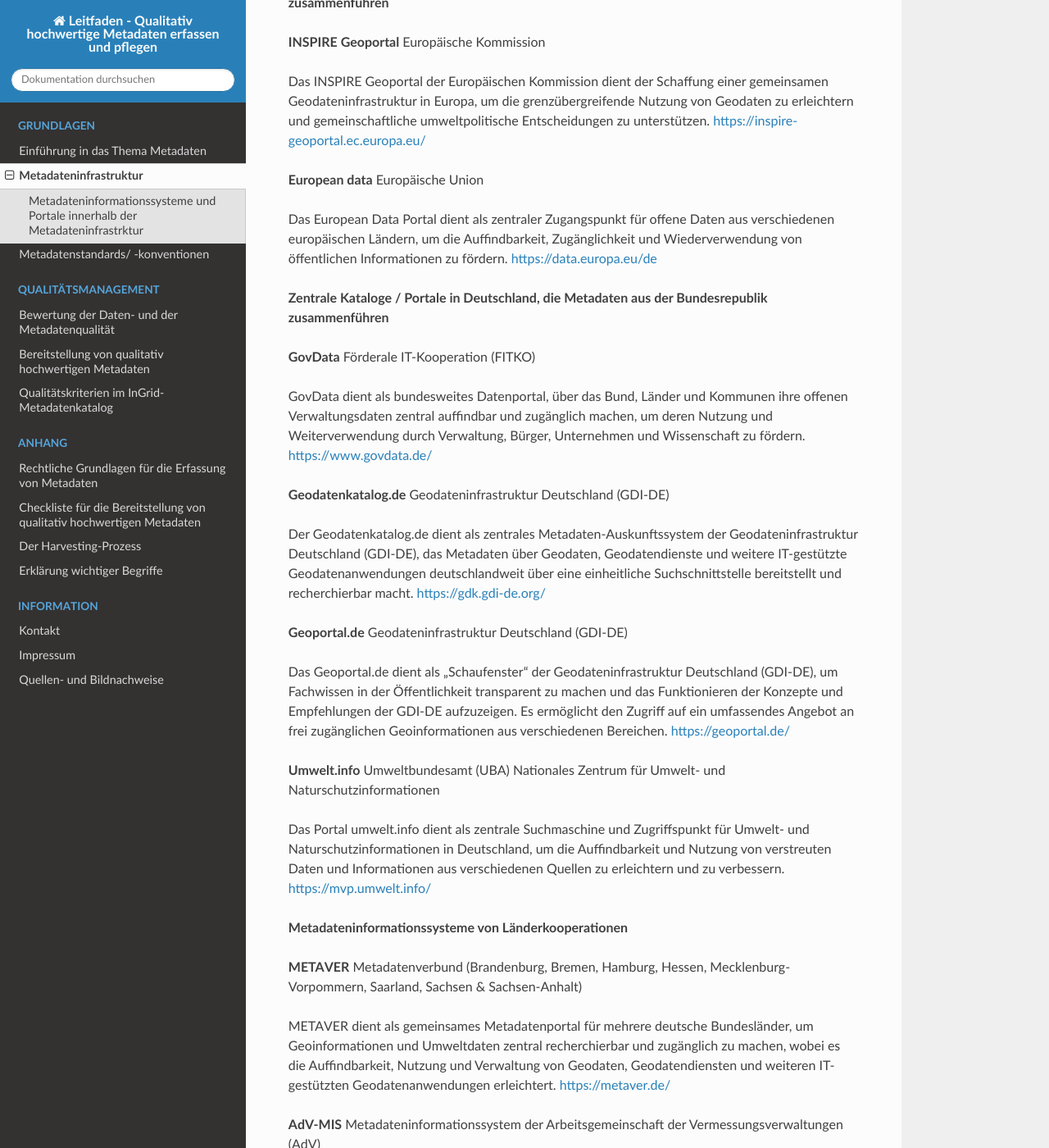
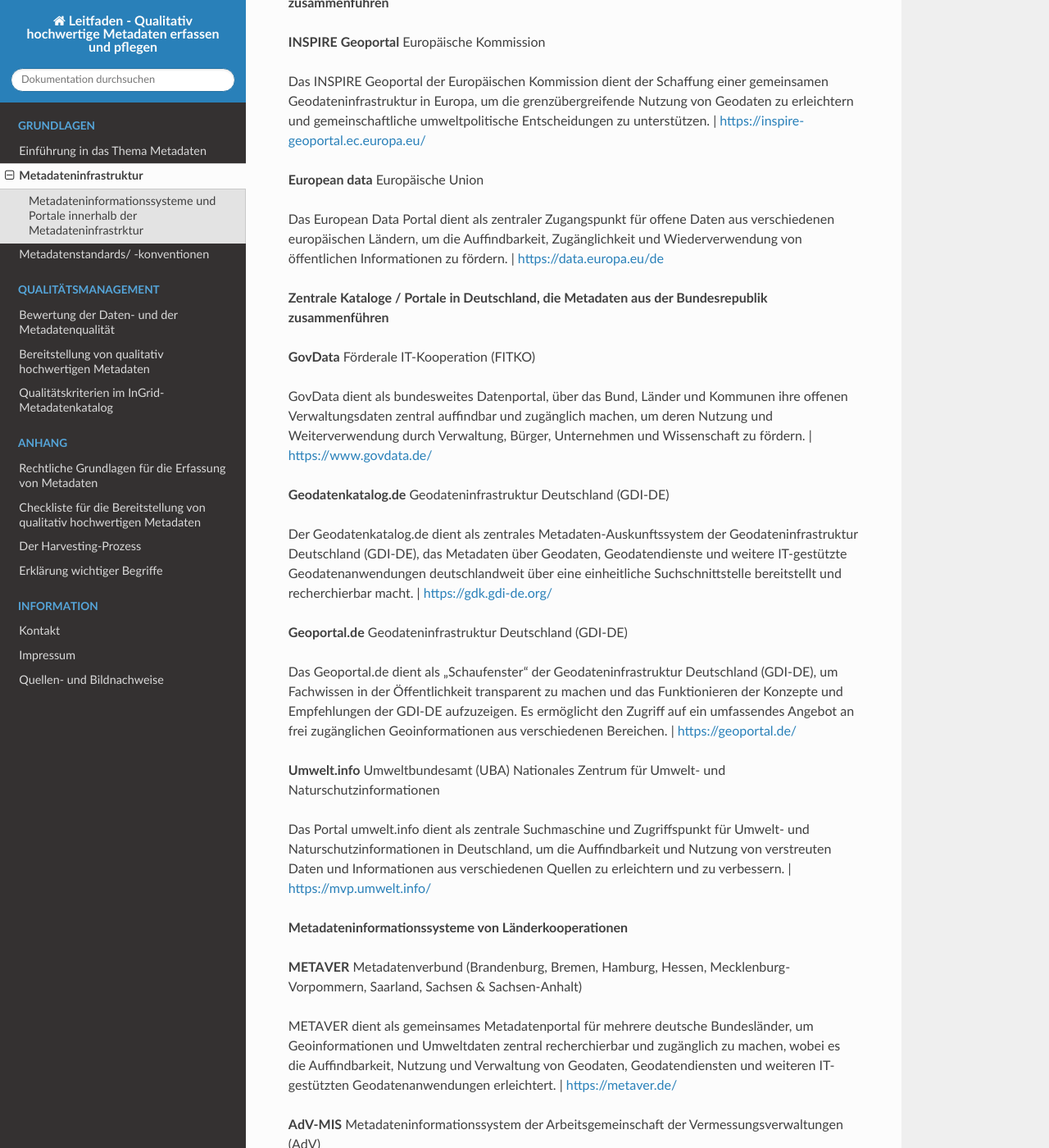
Before and after one commit to tomiwo/ingrid-mdk-st-high-quality-metadata, a Sphinx documentation site: the page built from docs/grundlagen/metadateninfrastruktur.rst, in a window 1280 px wide and 1400 px high, scrolled down 2295 px. Shown: the whole window at 82% size. Built offline with Sphinx 7.4.7 and the Read the Docs theme 3.1.0, drawn with Linux system fonts in a browser that asks for light colours; some of the changed text lies outside the part shown.

```diff
--- a/docs/grundlagen/metadateninfrastruktur.rst
+++ b/docs/grundlagen/metadateninfrastruktur.rst
@@ -65,14 +65,14 @@ Metadateninformationssysteme und Portale innerhalb der Metadateninfrastrktur
 Europäische Kommission
 
 Das INSPIRE Geoportal der Europäischen Kommission dient der Schaffung einer gemeinsamen Geodateninfrastruktur in Europa, um die grenzübergreifende Nutzung von Geodaten zu erleichtern und gemeinschaftliche umweltpolitische Entscheidungen zu unterstützen.
-https://inspire-geoportal.ec.europa.eu/
+| https://inspire-geoportal.ec.europa.eu/
 
 
 **European data**
 Europäische Union
 
 Das European Data Portal dient als zentraler Zugangspunkt für offene Daten aus verschiedenen europäischen Ländern, um die Auffindbarkeit, Zugänglichkeit und Wiederverwendung von öffentlichen Informationen zu fördern.
-https://data.europa.eu/de
+| https://data.europa.eu/de
 
 
 **Zentrale Kataloge / Portale in Deutschland, die Metadaten aus der Bundesrepublik zusammenführen**
@@ -81,21 +81,21 @@ https://data.europa.eu/de
 Förderale IT-Kooperation (FITKO)
 
 GovData dient als bundesweites Datenportal, über das Bund, Länder und Kommunen ihre offenen Verwaltungsdaten zentral auffindbar und zugänglich machen, um deren Nutzung und Weiterverwendung durch Verwaltung, Bürger, Unternehmen und Wissenschaft zu fördern.
-https://www.govdata.de/
+| https://www.govdata.de/
 
 
 **Geodatenkatalog.de**
 Geodateninfrastruktur Deutschland (GDI-DE)
 
 Der Geodatenkatalog.de dient als zentrales Metadaten-Auskunftssystem der Geodateninfrastruktur Deutschland (GDI-DE), das Metadaten über Geodaten, Geodatendienste und weitere IT-gestützte Geodatenanwendungen deutschlandweit über eine einheitliche Suchschnittstelle bereitstellt und recherchierbar macht.
-https://gdk.gdi-de.org/
+| https://gdk.gdi-de.org/
 
 
 **Geoportal.de**
 Geodateninfrastruktur Deutschland (GDI-DE)
 
 Das Geoportal.de dient als "Schaufenster" der Geodateninfrastruktur Deutschland (GDI-DE), um Fachwissen in der Öffentlichkeit transparent zu machen und das Funktionieren der Konzepte und Empfehlungen der GDI-DE aufzuzeigen. Es ermöglicht den Zugriff auf ein umfassendes Angebot an frei zugänglichen Geoinformationen aus verschiedenen Bereichen.
-https://geoportal.de/
+| https://geoportal.de/
 
 
 **Umwelt.info**
@@ -103,7 +103,7 @@ Umweltbundesamt (UBA)
 Nationales Zentrum für Umwelt- und Naturschutzinformationen
 
 Das Portal umwelt.info dient als zentrale Suchmaschine und Zugriffspunkt für Umwelt- und Naturschutzinformationen in Deutschland, um die Auffindbarkeit und Nutzung von verstreuten Daten und Informationen aus verschiedenen Quellen zu erleichtern und zu verbessern.
-https://mvp.umwelt.info/
+| https://mvp.umwelt.info/
 
 
 **Metadateninformationssysteme von Länderkooperationen**
@@ -113,7 +113,7 @@ Metadatenverbund (Brandenburg, Bremen, Hamburg, Hessen, Mecklenburg-Vorpommern,
 Sachsen & Sachsen-Anhalt)
 
 METAVER dient als gemeinsames Metadatenportal für mehrere deutsche Bundesländer, um Geoinformationen und Umweltdaten zentral recherchierbar und zugänglich zu machen, wobei es die Auffindbarkeit, Nutzung und Verwaltung von Geodaten, Geodatendiensten und weiteren IT-gestützten Geodatenanwendungen erleichtert.
-https://metaver.de/
+| https://metaver.de/
 
 
 **AdV-MIS**
@@ -129,18 +129,18 @@ https://advmis.geodatenzentrum.de/
 Staatskanzlei Sachsen-Anhalt
 
 Die Suche im Landesportal Sachsen-Anhalt ermöglicht die Recherche von Geodatensätzen, Geodatendiensten und Geoanwendungen, die im Metadatenkatalog Sachsen-Anhalt erfasst sind, um deren Auffindbarkeit und Zugänglichkeit zu verbessern.
-https://suche.sachsen-anhalt.de/
+| https://suche.sachsen-anhalt.de/
 
 
 **Umweltportal Sachsen-Anhalt (Suche)**
 Ministeriums für Wissenschaft, Energie, Klimaschutz und Umwelt (MWU) des Landes Sachsen-Anhalt
 
 Die Suche im Umweltportal Sachsen-Anhalt ermöglicht die Recherche von Umweltinformationen, einschließlich Metadaten zu Geodatensätzen, Geodatendiensten und Geoanwendungen, um deren Auffindbarkeit und Nutzung zu erleichtern und zu verbessern.
-https://umwelt.sachsen-anhalt.de/
+| https://umwelt.sachsen-anhalt.de/
 
 
 **Geoportal Sachsen-Anhalt (Suche)**
 Landesamt für Vermessung und Geoinformation Sachsen-Anhalt (LVermGeo)
 
 Die Suche nach Metadaten im Geoportal Sachsen-Anhalt dient dazu, Geodatensätze, Geodatendienste und Geoanwendungen auffindbar zu machen und grundlegende Informationen über deren Existenz und Verfügbarkeit zu liefern.
-https://www.lvermgeo.sachsen-anhalt.de/de/gdp-geodatensuche.html
+| https://www.lvermgeo.sachsen-anhalt.de/de/gdp-geodatensuche.html
```
